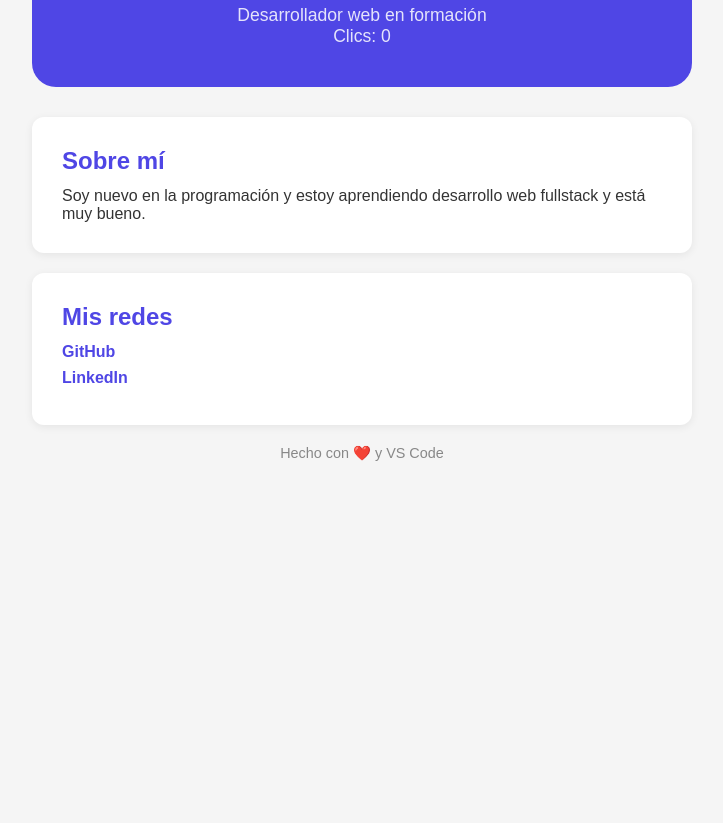
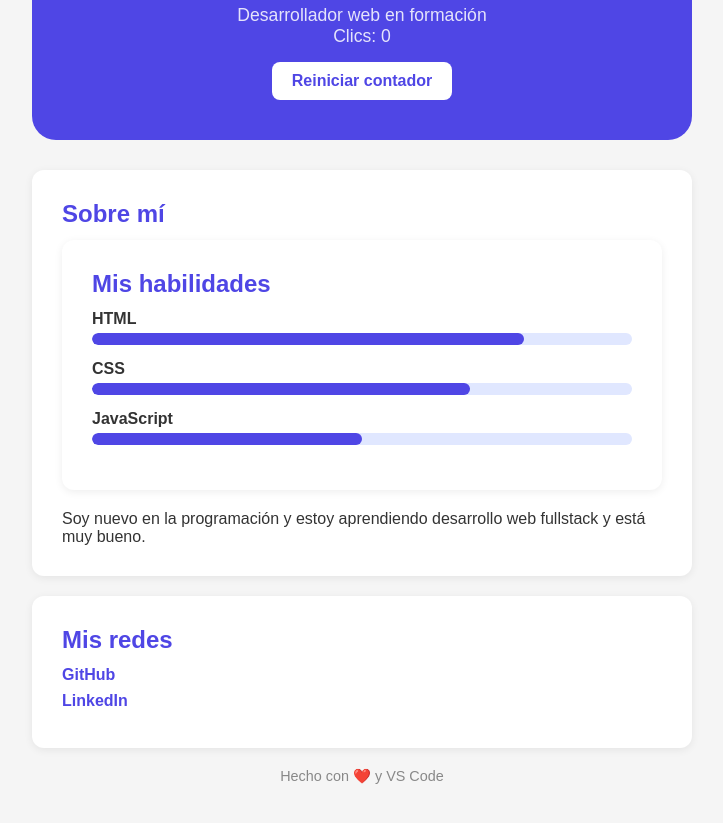
Before and after one commit to apacounicef-eng/mi-pagina-personal, a plain HTML site: page index.html in a window 1280 px wide. Shown: the part 121-944 px from the top of the page, without its empty margins (278-1001 px from the left). Before the commit the page ends 800 px from the top, so only its background shows below. Drawn offline with Linux system fonts and the light colour scheme.

Commit message:
agrego sección de habilidades con barras animadas

```diff
--- a/index.html
+++ b/index.html
@@ -12,10 +12,32 @@
         <h1>Hola, soy Alberto 👋</h1>
         <p>Desarrollador web en formación</p>
         <p id="contador">Clics: 0</p>
+        <button id="resetBtn">Reiniciar contador</button>
     </header>
 
     <section>
         <h2>Sobre mí</h2>
+        <section>
+            <h2>Mis habilidades</h2>
+            <div class="habilidad">
+                <span>HTML</span>
+                <div class="barra">
+                    <div class="progreso" data-nivel="80"></div>
+                </div>
+            </div>
+            <div class="habilidad">
+                <span>CSS</span>
+                <div class="barra">
+                    <div class="progreso" data-nivel="70"></div>
+                </div>
+            </div>
+            <div class="habilidad">
+                <span>JavaScript</span>
+                <div class="barra">
+                    <div class="progreso" data-nivel="50"></div>
+                </div>
+            </div>
+    </section>
         <p>Soy nuevo en la programación y estoy aprendiendo desarrollo web fullstack y está muy bueno.</p>
     </section>
 
--- a/script.js
+++ b/script.js
@@ -10,3 +10,21 @@ header.addEventListener('click', function() {
     clics = clics + 1;
     contador.textContent = 'Clics: ' + clics;
 });
+
+const resetBtn = document.querySelector('#resetBtn');
+
+resetBtn.addEventListener('click', function(evento) {
+    evento.stopPropagation();
+    clics = 0;
+    contador.textContent = 'Clics: 0';
+    header.style.backgroundColor = '#4f46e5';
+});
+
+const barras = document.querySelectorAll('.progreso');
+
+barras.forEach(function(barra) {
+    const nivel = barra.getAttribute('data-nivel');
+    setTimeout(function() {
+        barra.style.width = nivel + '%';
+    }, 300);
+});
--- a/style.css
+++ b/style.css
@@ -70,3 +70,44 @@ footer {
     font-size: 0.9rem;
     margin-top: 10px;
 }
+
+button {
+    margin-top: 15px;
+    padding: 10px 20px;
+    background-color: white;
+    color: #4f46e5;
+    border: none;
+    border-radius: 8px;
+    font-size: 1rem;
+    cursor: pointer;
+    font-weight: bold;
+}
+
+button:hover {
+    background-color: #e0e7ff;
+}
+
+.habilidad {
+    margin-bottom: 15px;
+}
+
+.habilidad span {
+    font-weight: bold;
+    display: block;
+    margin-bottom: 5px;
+}
+
+.barra {
+    background-color: #e0e7ff;
+    border-radius: 8px;
+    height: 12px;
+    overflow: hidden;
+}
+
+.progreso {
+    height: 100%;
+    background-color: #4f46e5;
+    border-radius: 8px;
+    width: 0%;
+    transition: width 1s ease;
+}
```
